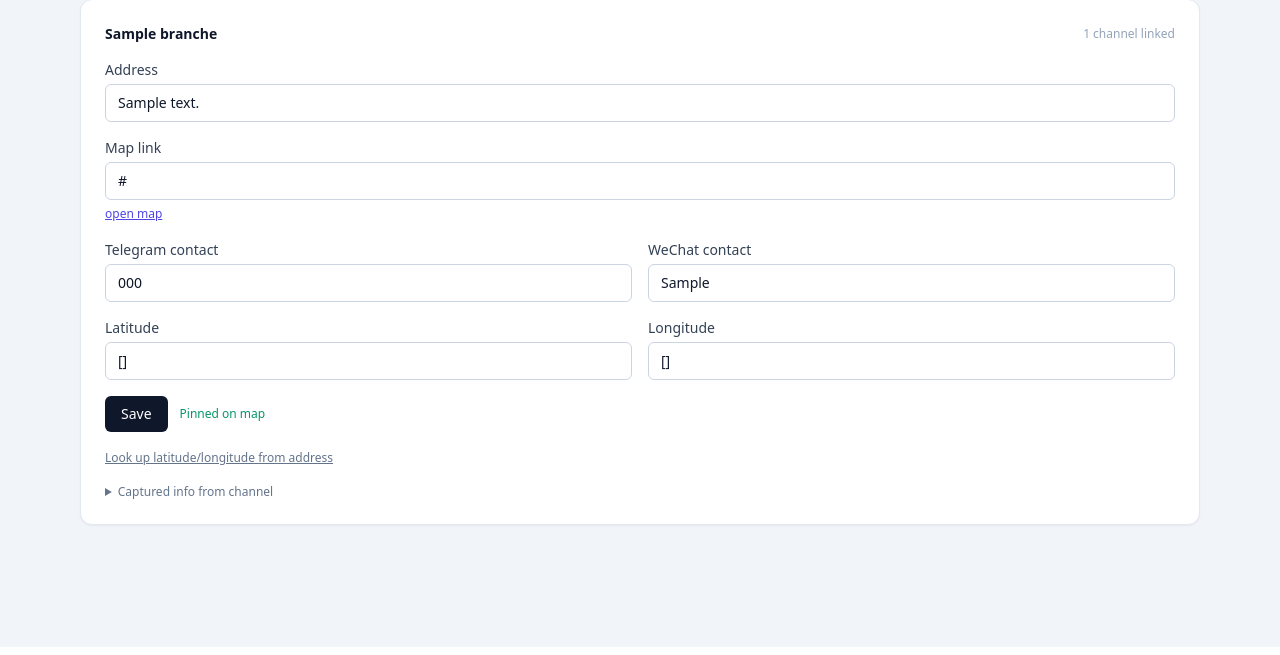
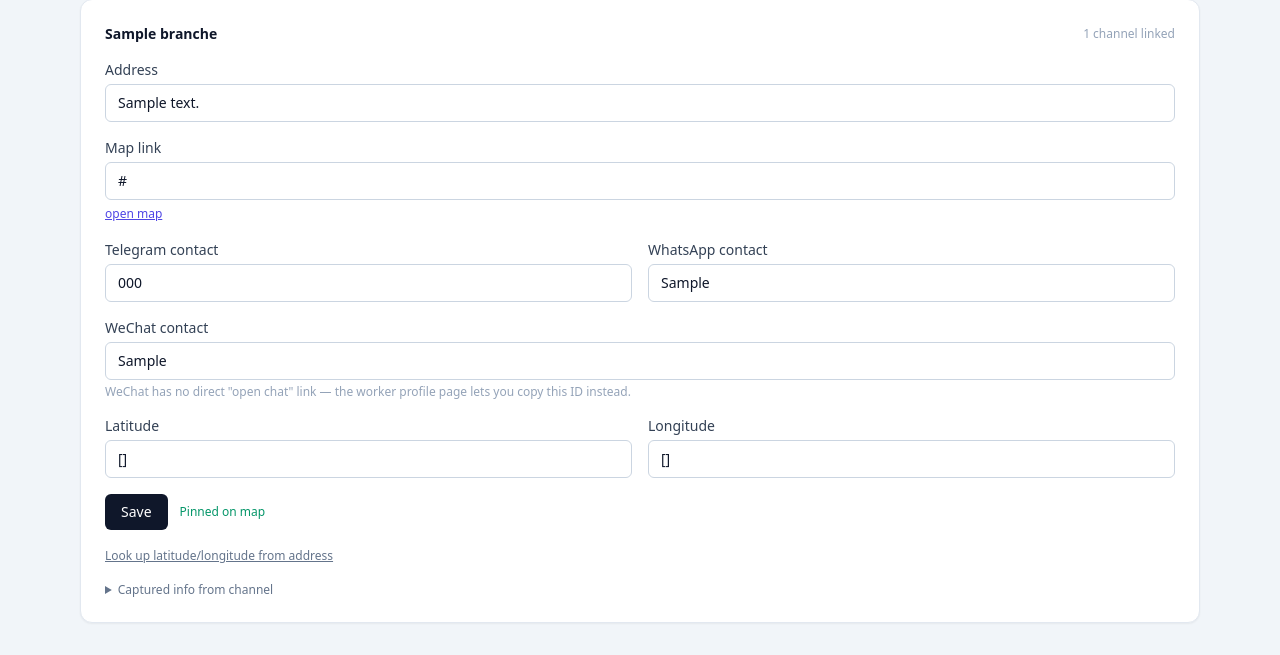
Before and after one commit to ghufxpert84/facial, a FastAPI app: template dashboard/templates/admin_branches.html in a window 1280 px wide. Shown: the part 153-808 px from the top of the page. Run offline with FastAPI, Linux system fonts and the light colour scheme; the template is opened without the code that fills it: most values are stand-ins (such as "Sample title", 1, 10 or a date in 2020); parts of the project's set-up code (start-up, migrations or seed data) failed here and were passed over; some libraries are stand-ins or nearby versions.

Commit message:
Add WhatsApp contact + tap-to-message icons on worker profile
Adds branches.whatsapp_contact (schema + migration across all three
services, admin form field, auto-capture from channel About text
alongside the existing Telegram/WeChat extraction).

Worker profile's branch contact info is now icon buttons instead of
plain text: Telegram and WhatsApp deep-link straight into a chat
(t.me/wa.me), stripping stored formatting (@ prefix, spaces/dashes) to
build a valid link. WeChat has no equivalent public deep link to open
a chat by ID, so its icon copies the ID to the clipboard instead.

```diff
--- a/dashboard/app.py
+++ b/dashboard/app.py
@@ -1,5 +1,6 @@
 import json
 import os
+import re
 from datetime import datetime, timedelta, timezone
 
 import requests
@@ -62,6 +63,11 @@ def _apply_captured_info_to_branch(conn, branch_id, about):
                 "UPDATE branches SET address = ? WHERE id = ? AND (address IS NULL OR address = '')",
                 (value, branch_id),
             )
+        elif "whatsapp" in key:
+            conn.execute(
+                "UPDATE branches SET whatsapp_contact = ? WHERE id = ? AND (whatsapp_contact IS NULL OR whatsapp_contact = '')",
+                (value, branch_id),
+            )
         elif "wechat" in key:
             conn.execute(
                 "UPDATE branches SET wechat_contact = ? WHERE id = ? AND (wechat_contact IS NULL OR wechat_contact = '')",
@@ -72,6 +78,28 @@ def _apply_captured_info_to_branch(conn, branch_id, about):
                 "UPDATE branches SET telegram_contact = ? WHERE id = ? AND (telegram_contact IS NULL OR telegram_contact = '')",
                 (value, branch_id),
             )
+
+
+def _telegram_deep_link(contact):
+    """t.me links open the Telegram app directly to a chat (mobile and
+    desktop both handle this URI). Only works with a username, not a raw
+    phone number -- Telegram has no universal link for the latter."""
+    if not contact:
+        return None
+    return f"https://t.me/{contact.lstrip('@').strip()}"
+
+
+def _whatsapp_deep_link(contact):
+    """wa.me links open WhatsApp directly to a chat with this number, on
+    both mobile and desktop. Needs digits only (country code included, no
+    +/spaces/dashes) -- strip everything else out rather than trusting the
+    stored format."""
+    if not contact:
+        return None
+    digits = re.sub(r"\D", "", contact)
+    if not digits:
+        return None
+    return f"https://wa.me/{digits}"
 
 
 def _geocode_address(conn, address):
@@ -260,7 +288,7 @@ def branches_map(request: Request, user: dict = Depends(require_login)):
         rows = conn.execute(
             """
             SELECT b.id, b.name, b.address, b.map_url, b.telegram_contact, b.wechat_contact,
-                   b.latitude, b.longitude,
+                   b.whatsapp_contact, b.latitude, b.longitude,
                    (
                        SELECT COUNT(DISTINCT ranked.worker_id)
                        FROM (
@@ -289,9 +317,10 @@ def branches_map(request: Request, user: dict = Depends(require_login)):
             "map_url": r[3],
             "telegram_contact": r[4],
             "wechat_contact": r[5],
-            "latitude": r[6],
-            "longitude": r[7],
-            "worker_count": r[8],
+            "whatsapp_contact": r[6],
+            "latitude": r[7],
+            "longitude": r[8],
+            "worker_count": r[9],
         }
         for r in rows
     ]
@@ -355,8 +384,8 @@ def worker_detail(worker_id: int, request: Request, user: dict = Depends(require
             current_branch_id = sightings[0][7]
             if current_branch_id is not None:
                 b = conn.execute(
-                    "SELECT name, address, map_url, telegram_contact, wechat_contact, latitude, longitude "
-                    "FROM branches WHERE id = ?",
+                    "SELECT name, address, map_url, telegram_contact, wechat_contact, whatsapp_contact, "
+                    "latitude, longitude FROM branches WHERE id = ?",
                     (current_branch_id,),
                 ).fetchone()
                 if b is not None:
@@ -366,8 +395,11 @@ def worker_detail(worker_id: int, request: Request, user: dict = Depends(require
                         "map_url": b[2],
                         "telegram_contact": b[3],
                         "wechat_contact": b[4],
-                        "latitude": b[5],
-                        "longitude": b[6],
+                        "whatsapp_contact": b[5],
+                        "latitude": b[6],
+                        "longitude": b[7],
+                        "telegram_link": _telegram_deep_link(b[3]),
+                        "whatsapp_link": _whatsapp_deep_link(b[5]),
                     }
     finally:
         conn.close()
@@ -940,8 +972,8 @@ def admin_branches(request: Request, user: dict = Depends(require_admin), geocod
     try:
         rows = conn.execute(
             """
-            SELECT b.id, b.name, b.address, b.map_url, b.telegram_contact, b.wechat_contact, b.captured_info,
-                   b.latitude, b.longitude,
+            SELECT b.id, b.name, b.address, b.map_url, b.telegram_contact, b.wechat_contact,
+                   b.whatsapp_contact, b.captured_info, b.latitude, b.longitude,
                    (SELECT COUNT(*) FROM channels c WHERE c.branch_id = b.id) AS channel_count
             FROM branches b
             ORDER BY b.name
@@ -957,10 +989,11 @@ def admin_branches(request: Request, user: dict = Depends(require_admin), geocod
             "map_url": r[3],
             "telegram_contact": r[4],
             "wechat_contact": r[5],
-            "captured_info": r[6],
-            "latitude": r[7],
-            "longitude": r[8],
-            "channel_count": r[9],
+            "whatsapp_contact": r[6],
+            "captured_info": r[7],
+            "latitude": r[8],
+            "longitude": r[9],
+            "channel_count": r[10],
         }
         for r in rows
     ]
@@ -977,6 +1010,7 @@ def admin_branches_save(
     map_url: str = Form(""),
     telegram_contact: str = Form(""),
     wechat_contact: str = Form(""),
+    whatsapp_contact: str = Form(""),
     latitude: str = Form(""),
     longitude: str = Form(""),
     user: dict = Depends(require_admin),
@@ -992,7 +1026,8 @@ def admin_branches_save(
         conn.execute(
             """
             UPDATE branches
-            SET address = ?, map_url = ?, telegram_contact = ?, wechat_contact = ?, latitude = ?, longitude = ?
+            SET address = ?, map_url = ?, telegram_contact = ?, wechat_contact = ?, whatsapp_contact = ?,
+                latitude = ?, longitude = ?
             WHERE id = ?
             """,
             (
@@ -1000,6 +1035,7 @@ def admin_branches_save(
                 map_url or None,
                 telegram_contact or None,
                 wechat_contact or None,
+                whatsapp_contact or None,
                 lat_value,
                 lon_value,
                 branch_id,
--- a/dashboard/db.py
+++ b/dashboard/db.py
@@ -121,6 +121,7 @@ CREATE TABLE IF NOT EXISTS branches (
     map_url TEXT,
     telegram_contact TEXT,
     wechat_contact TEXT,
+    whatsapp_contact TEXT,
     captured_info TEXT,
     latitude REAL,
     longitude REAL,
@@ -191,6 +192,11 @@ def get_conn():
         pass
     try:
         conn.execute("ALTER TABLE branches ADD COLUMN longitude REAL")
+        conn.commit()
+    except sqlite3.OperationalError:
+        pass
+    try:
+        conn.execute("ALTER TABLE branches ADD COLUMN whatsapp_contact TEXT")
         conn.commit()
     except sqlite3.OperationalError:
         pass
--- a/dashboard/templates/admin_branches.html
+++ b/dashboard/templates/admin_branches.html
@@ -41,11 +41,16 @@
       </div>
       <div>
         <label class="block text-sm font-medium text-slate-700 mb-1">Telegram contact</label>
-        <input name="telegram_contact" value="{{ b.telegram_contact or '' }}" class="w-full rounded-md border border-slate-300 px-3 py-2 text-sm">
+        <input name="telegram_contact" value="{{ b.telegram_contact or '' }}" placeholder="username, without @" class="w-full rounded-md border border-slate-300 px-3 py-2 text-sm">
       </div>
       <div>
+        <label class="block text-sm font-medium text-slate-700 mb-1">WhatsApp contact</label>
+        <input name="whatsapp_contact" value="{{ b.whatsapp_contact or '' }}" placeholder="phone number with country code" class="w-full rounded-md border border-slate-300 px-3 py-2 text-sm">
+      </div>
+      <div class="sm:col-span-2">
         <label class="block text-sm font-medium text-slate-700 mb-1">WeChat contact</label>
         <input name="wechat_contact" value="{{ b.wechat_contact or '' }}" class="w-full rounded-md border border-slate-300 px-3 py-2 text-sm">
+        <p class="text-xs text-slate-400 mt-1">WeChat has no direct "open chat" link — the worker profile page lets you copy this ID instead.</p>
       </div>
       <div>
         <label class="block text-sm font-medium text-slate-700 mb-1">Latitude</label>
--- a/dashboard/templates/map.html
+++ b/dashboard/templates/map.html
@@ -34,6 +34,7 @@
     if (b.address) popup += `${b.address}<br>`;
     popup += `${b.worker_count} worker${b.worker_count === 1 ? '' : 's'} currently here<br>`;
     if (b.telegram_contact) popup += `Telegram: ${b.telegram_contact}<br>`;
+    if (b.whatsapp_contact) popup += `WhatsApp: ${b.whatsapp_contact}<br>`;
     if (b.wechat_contact) popup += `WeChat: ${b.wechat_contact}<br>`;
     if (b.map_url) popup += `<a href="${b.map_url}" target="_blank">Open in maps</a>`;
     popup += '</div>';
--- a/face-worker/db.py
+++ b/face-worker/db.py
@@ -116,6 +116,7 @@ CREATE TABLE IF NOT EXISTS branches (
     map_url TEXT,
     telegram_contact TEXT,
     wechat_contact TEXT,
+    whatsapp_contact TEXT,
     captured_info TEXT,
     latitude REAL,
     longitude REAL,
@@ -186,6 +187,11 @@ def get_conn():
         pass
     try:
         conn.execute("ALTER TABLE branches ADD COLUMN longitude REAL")
+        conn.commit()
+    except sqlite3.OperationalError:
+        pass
+    try:
+        conn.execute("ALTER TABLE branches ADD COLUMN whatsapp_contact TEXT")
         conn.commit()
     except sqlite3.OperationalError:
         pass
--- a/telegram-listener/db.py
+++ b/telegram-listener/db.py
@@ -121,6 +121,7 @@ CREATE TABLE IF NOT EXISTS branches (
     map_url TEXT,
     telegram_contact TEXT,
     wechat_contact TEXT,
+    whatsapp_contact TEXT,
     captured_info TEXT,
     latitude REAL,
     longitude REAL,
@@ -191,6 +192,11 @@ def get_conn():
         pass
     try:
         conn.execute("ALTER TABLE branches ADD COLUMN longitude REAL")
+        conn.commit()
+    except sqlite3.OperationalError:
+        pass
+    try:
+        conn.execute("ALTER TABLE branches ADD COLUMN whatsapp_contact TEXT")
         conn.commit()
     except sqlite3.OperationalError:
         pass
--- a/telegram-listener/listener.py
+++ b/telegram-listener/listener.py
@@ -137,6 +137,11 @@ def _apply_captured_info_to_branch(conn, branch_id, about):
         if "address" in key:
             conn.execute(
                 "UPDATE branches SET address = ? WHERE id = ? AND (address IS NULL OR address = '')",
+                (value, branch_id),
+            )
+        elif "whatsapp" in key:
+            conn.execute(
+                "UPDATE branches SET whatsapp_contact = ? WHERE id = ? AND (whatsapp_contact IS NULL OR whatsapp_contact = '')",
                 (value, branch_id),
             )
         elif "wechat" in key:
```
Also changed, not shown: dashboard/templates/worker_detail.html (+36 -3 lines), README.md.
